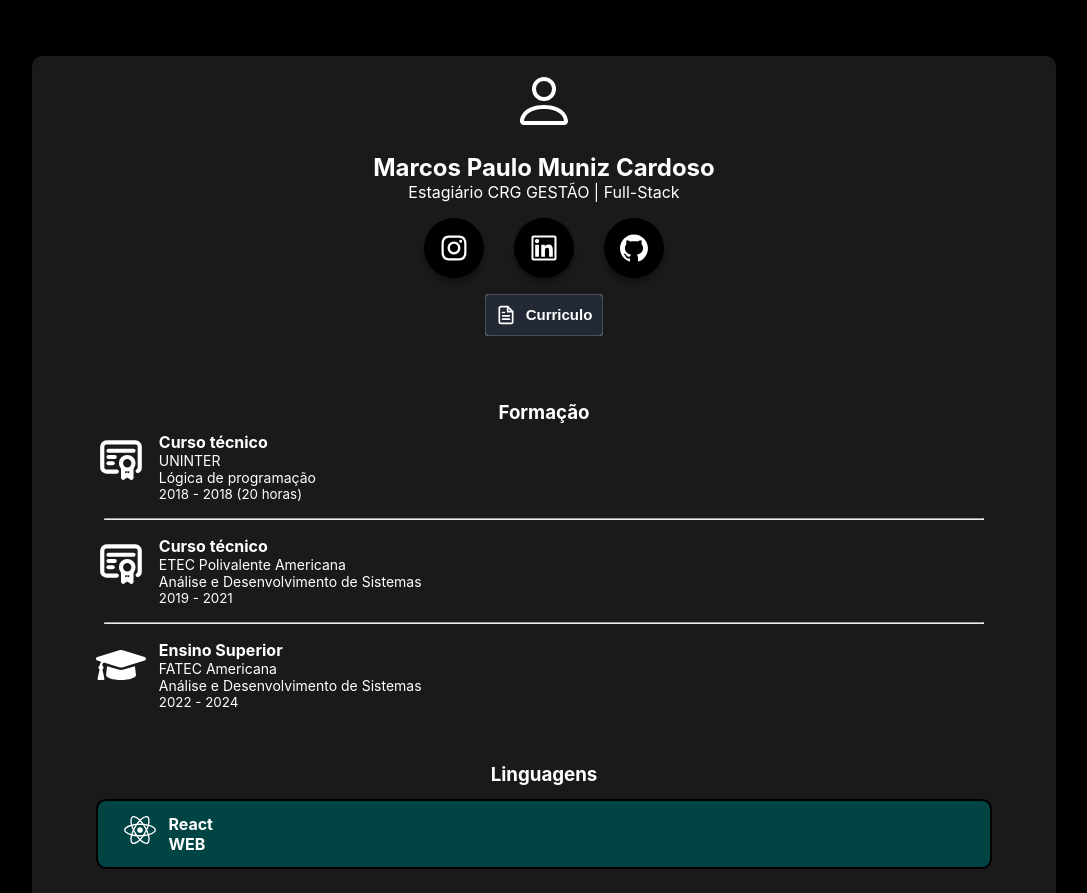
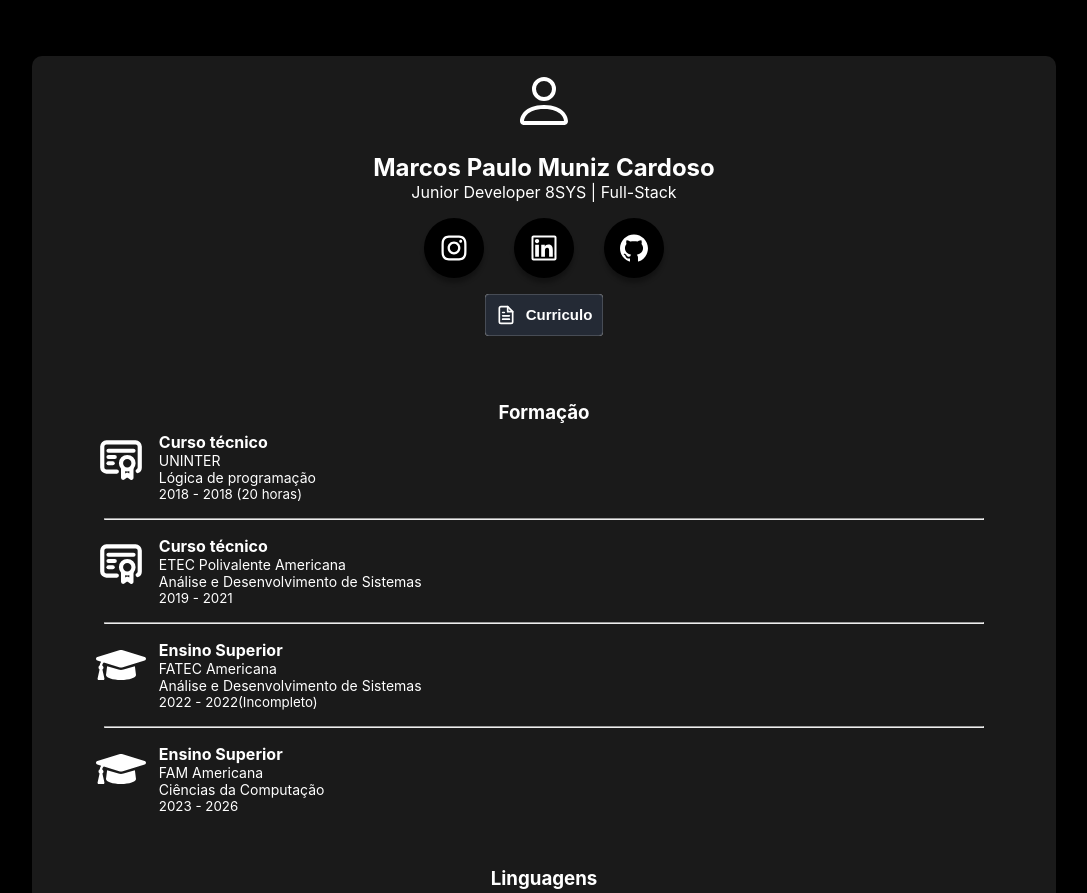
Before and after one commit to MarcosPMC1/SitePessoal, a React (Create React App) app: page / in a window 1280 px wide. Shown: the top 893 px of the page, without its empty margins (96-1183 px from the left). Built offline with nearby package versions, Linux system fonts and the light colour scheme.

Commit message:
atualização de cargo e formação

```diff
--- a/src/App.js
+++ b/src/App.js
@@ -25,7 +25,7 @@ function App() {
             </div>
             <div className="title">
               <h3 className="name">Marcos Paulo Muniz Cardoso</h3>
-              <span>Estagiário CRG GESTÃO | Full-Stack </span>
+              <span>Junior Developer 8SYS | Full-Stack </span>
             </div>
             <div className="socials">
             <ul>
@@ -107,7 +107,17 @@ function App() {
                   <h5>Ensino Superior</h5>
                   <label>FATEC Americana<small> | Análise e Desenvolvimento de Sistemas </small></label>
                   <label className="curso">Análise e Desenvolvimento de Sistemas</label>
-                  <small>2022 - 2024</small>
+                  <small>2022 - 2022(Incompleto)</small>
+                </div>
+              </div>
+              <hr />
+              <div className="card--formacao">
+                <FaGraduationCap size={50} />
+                <div className="info">
+                  <h5>Ensino Superior</h5>
+                  <label>FAM Americana<small> | Ciências da Computação </small></label>
+                  <label className="curso">Ciências da Computação</label>
+                  <small>2023 - 2026</small>
                 </div>
               </div>
             </div>
```
Also changed, not shown: index.js (deleted, +0 -9 lines), 1 other file (tests, documents, lock files or other folders).
